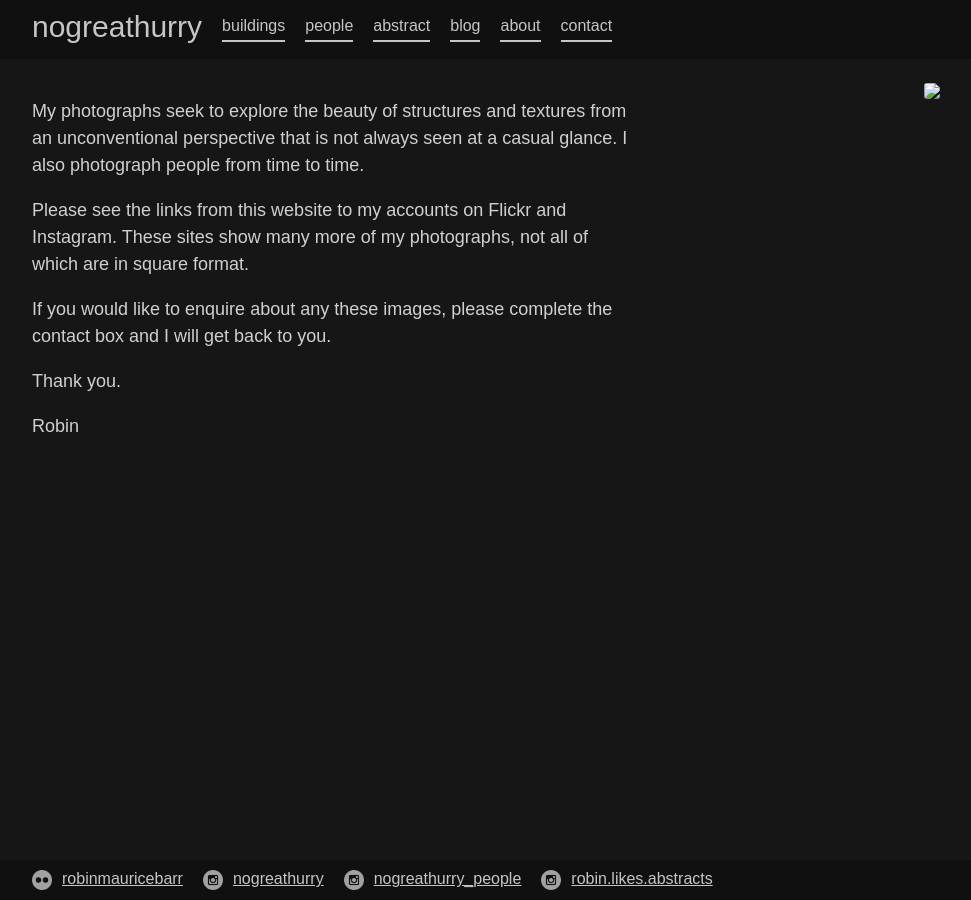
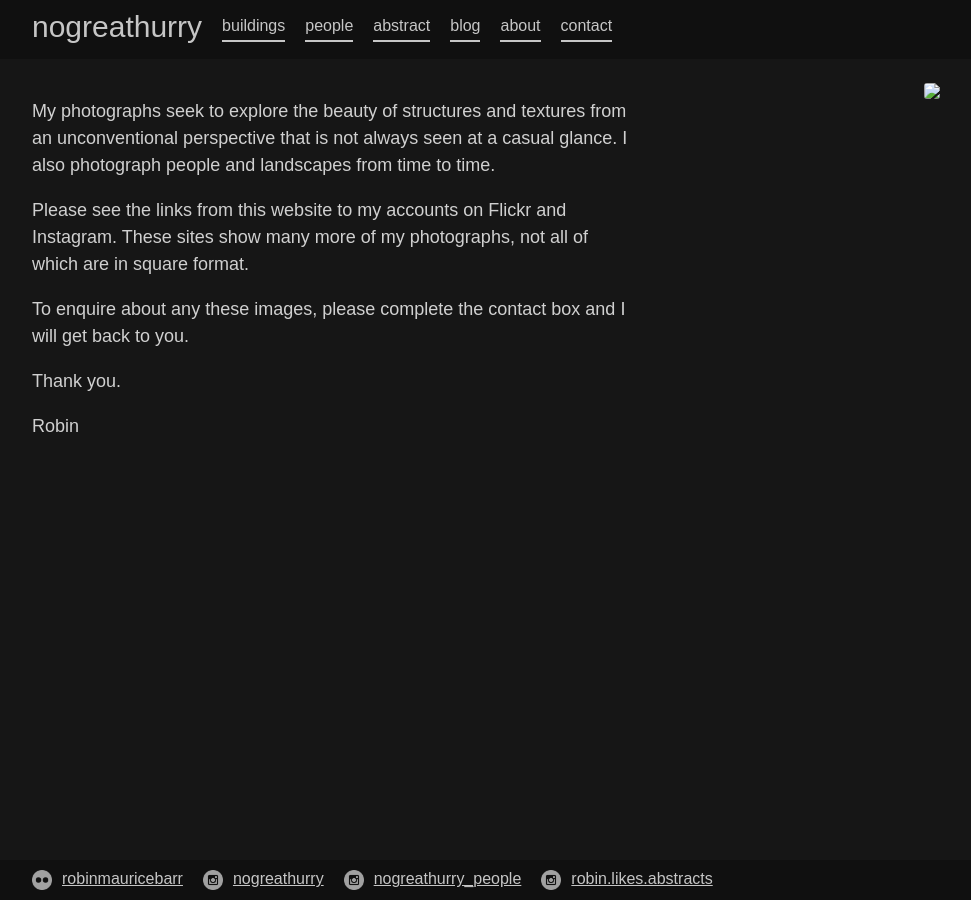
Before and after one commit to 987poiuytrewq/nogreathurry, a Jekyll site: the page built from about.md, in a window 1280 px wide. Shown: the whole page, without its empty margins (8-979 px from the left). Built offline with Jekyll 4.4.1, drawn with Linux system fonts in a browser that asks for light colours.

Commit message:
Updated About

```diff
--- a/about.md
+++ b/about.md
@@ -4,11 +4,11 @@ image: "/uploads/94D26ABA-182C-41B6-9CF3-F6F7FC0E0256.jpeg"
 layout: about
 ---
 
-My photographs seek to explore the beauty of structures and textures from an unconventional perspective that is not always seen at a casual glance.  I also photograph people from time to time.
+My photographs seek to explore the beauty of structures and textures from an unconventional perspective that is not always seen at a casual glance.  I also photograph people and landscapes from time to time.
 
 Please see the links from this website to my accounts on Flickr and Instagram.  These sites show many more of my photographs, not all of which are in square format.
 
-If you would like to enquire about any these images, please complete the contact box and I will get back to you.
+To enquire about any these images, please complete the contact box and I will get back to you.
 
 Thank you.
 
```
